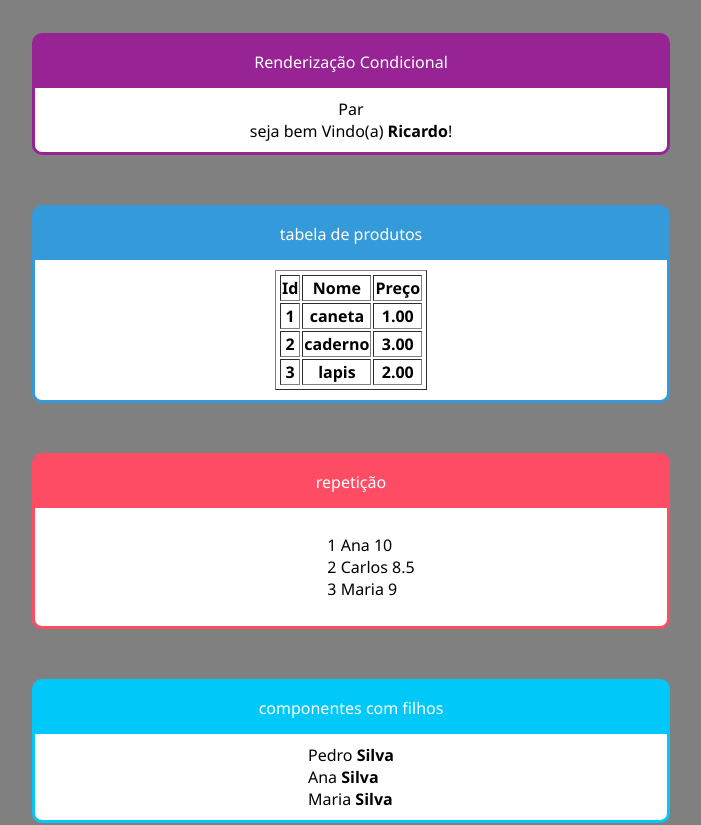
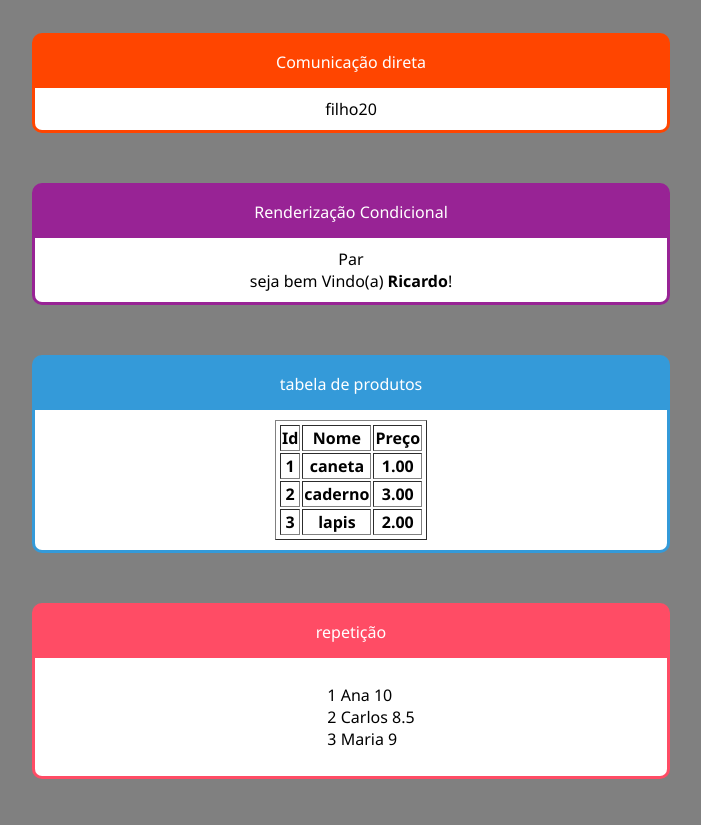
Before and after one commit to RicardoBaltazar/jogos-em-javascript, a React (Create React App) app in the folder my-app/: page / in a window 1280 px wide. Shown: the top 825 px of the page, without its empty margins (289-990 px from the left). Built offline with nearby package versions, Linux system fonts and the light colour scheme.

Commit message:
comunicação direta

```diff
--- a/my-app/src/app.jsx
+++ b/my-app/src/app.jsx
@@ -2,6 +2,7 @@ import React from 'react'
 
 import Card from "./componentes/layout/Card"
 
+import DiretaPai from "./componentes/comunicacao/DiretaPai"
 import UsuarioInfo from "./componentes/condicional/UsuarioInfo"
 import ParOuImpar from "./componentes/condicional/ParOuImpar"
 import TabelaProdutos from "./componentes/repetição/TabelaProdutos"
@@ -17,6 +18,10 @@ export default function App(props) {
         <div id="App">
 
             <div className="cards">
+                <Card titulo="Comunicação direta" color="#FF4500">
+                    <DiretaPai/>
+                </Card>
+
                 <Card titulo="Renderização Condicional" color="#982395">
                     <ParOuImpar numero={20}/>
                     <UsuarioInfo usuario={{nome: 'Ricardo'}}/>
--- /dev/null
+++ b/my-app/src/componentes/comunicacao/DiretaFilho.jsx
@@ -0,0 +1,13 @@
+import React from 'react'
+
+export default props => {
+    return (
+        <div>
+            <div>
+                {props.texto}
+                {props.numero}
+                {props.bool}
+            </div>
+        </div>
+    )
+}
--- /dev/null
+++ b/my-app/src/componentes/comunicacao/DiretaPai.jsx
@@ -0,0 +1,10 @@
+import React from 'react'
+import DiretaFilho from "./DiretaFilho"
+
+export default props => {
+    return (
+        <div>
+            <DiretaFilho texto="filho" numero={20} bool={true}/>
+        </div>
+    )
+}
```
